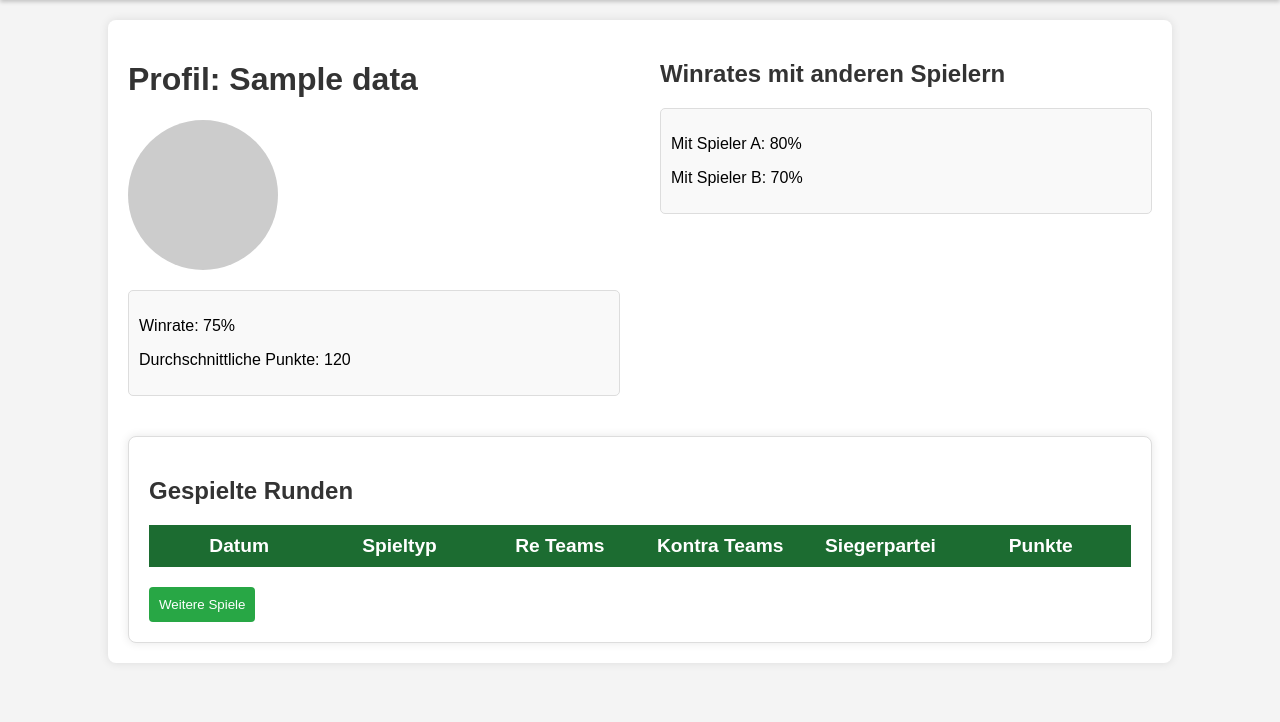
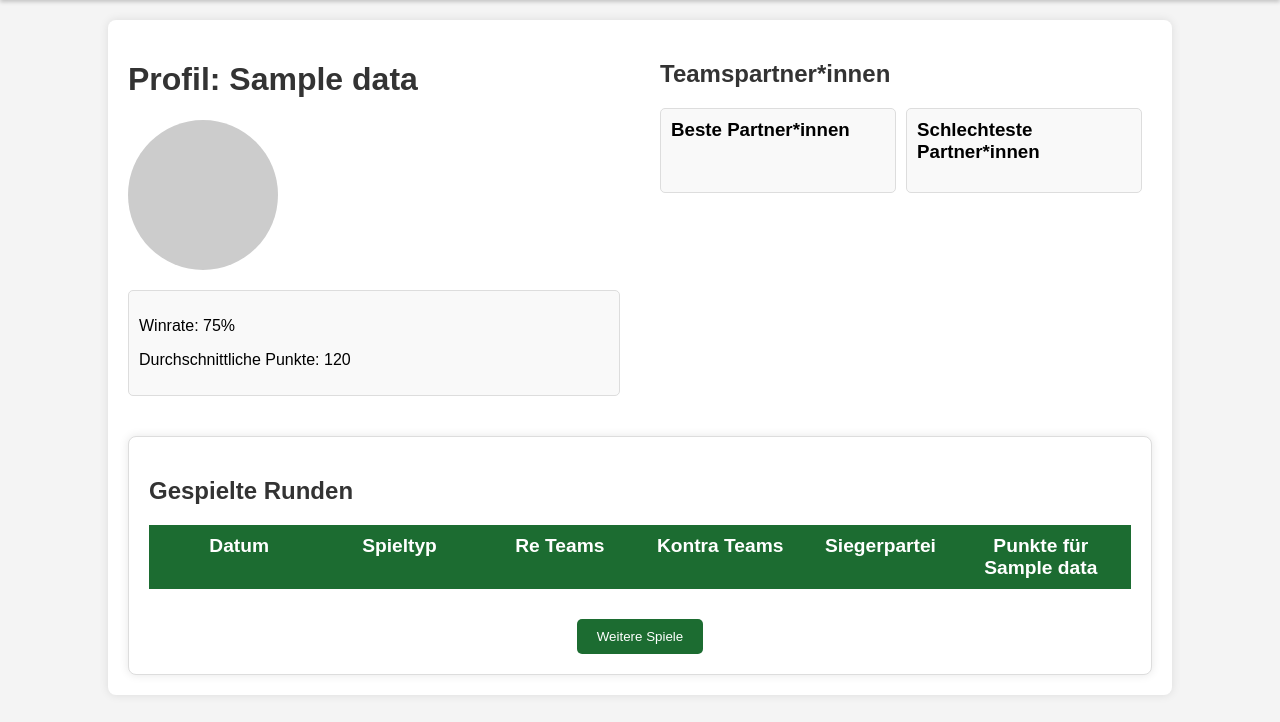
Before and after one commit to Pht27/kodo, a Flask app: template templates/specific_player.html in a window 1280 px wide. Shown: the part 78-800 px from the top of the page. Run offline with Flask 3, Linux system fonts and the light colour scheme; the template is opened without the code that fills it: most values are stand-ins (such as "Sample title", 1, 10 or a date in 2020); data that the repository does not hold is empty.

Commit message:
beste schlechteste teampartner

```diff
--- a/flask_app.py
+++ b/flask_app.py
@@ -106,10 +106,12 @@ def add_game():
 def get_overview_stats():
     return jsonify(total_points_per_player().to_dict(orient='records'))
 
+# get time series of points per player
 @app.route('/api/stats/ts', methods=['GET'])
 def time_series_stats():
     return jsonify(total_points_per_player_time_series().to_dict(orient='records'))
 
+# get winrates of teams
 @app.route('/api/stats/wr_teams', methods=['GET'])
 def winrate_team_stats():
     data = winrates_of_teams().to_dict(orient='split')
@@ -120,16 +122,27 @@ def winrate_team_stats():
                 entry[i] = None
     return jsonify(data)
 
+# get match history stats
 @app.route('/api/stats/match_history', methods=['GET'])
 def get_match_history_stats():
     data = get_match_history_infos().to_dict(orient='split')
     return jsonify(data)
 
+# get match history for specific player
 @app.route('/api/stats/match_history/<int:player_id>', methods=['GET'])
 def get_match_history_stats_for_player(player_id):
     data = get_match_history_infos(specific_player_id=player_id).to_dict(orient='split')
     return jsonify(data)
 
+# get stats for specific player
+@app.route('/api/stats/wr_teams/<int:player_id>', methods=['GET'])
+def get_wr_teams_stats_for_player(player_id):
+    data = calc_team_wr_for_player(specific_player_id=player_id)
+    data = data[data['player_id_x'] != data['player_id_y']]
+    data = data.fillna('None').to_dict(orient='records')
+    return jsonify(data)
+
+
 
 if __name__ == '__main__':
     app.run(debug=True)
--- a/static/css/players.css
+++ b/static/css/players.css
@@ -26,7 +26,7 @@ ul {
     padding: 0;
 }
 
-li {
+.player-container {
     display: flex;
     justify-content: space-between;
     align-items: center;
@@ -38,7 +38,7 @@ li {
     transition: background-color 0.3s ease;
 }
 
-li:hover {
+.player-container:hover {
     background-color: #f0f0f0;
     /* Highlight on hover */
 }
--- a/static/css/specific_player.css
+++ b/static/css/specific_player.css
@@ -47,16 +47,24 @@
     margin-left: 20px;
 }
 
-.winrates-with-players {
+.teammates-container {
+    display: flex;
+    justify-content: space-between;
+}
+
+.best-teammates,
+.worst-teammates {
+    flex: 1;
+    margin-right: 10px;
     background-color: #f9f9f9;
     padding: 10px;
     border: 1px solid #ddd;
     border-radius: 5px;
-    margin-bottom: 20px;
 }
 
-.winrate-item {
-    margin-bottom: 5px;
+.best-teammates h3,
+.worst-teammates h3 {
+    margin-top: 0;
 }
 
 /* Match History Section */
@@ -195,42 +161,34 @@
 
 .player-name {
     display: block;
-    /* Ensure space between player names */
-}
-
-/* Match Styles */
-.match {
-    display: flex;
-    justify-content: space-between;
-    padding: 10px;
-    margin-bottom: 10px;
-    background-color: #fff;
-    border: 1px solid #ddd;
-    border-radius: 5px;
-    cursor: pointer;
-    transition: background-color 0.3s ease;
-}
-
-.match-column {
-    flex: 1;
-    text-align: center;
-    display: flex;
-    align-items: center;
-    justify-content: center;
-}
-
-.match:hover {
-    background-color: #f0f0f0;
 }
 
 /* Styles for won matches */
 .match.won {
     background-color: #b3ffb36b;
-    /* Light green */
 }
 
 /* Styles for lost matches */
 .match.lost {
     background-color: #ffb3b37f;
-    /* Light red */
 }
+
+/* Load More Button */
+#pagination {
+    text-align: center;
+    margin-top: 20px;
+}
+
+#loadMoreBtn {
+    background-color: #1c6c31;
+    color: #fff;
+    border: none;
+    padding: 10px 20px;
+    cursor: pointer;
+    transition: background-color 0.3s ease;
+    border-radius: 5px;
+}
+
+#loadMoreBtn:hover {
+    background-color: #145021;
+}
--- a/static/js/players.js
+++ b/static/js/players.js
@@ -10,6 +10,7 @@ document.addEventListener('DOMContentLoaded', function () {
                 playerList.innerHTML = '';
                 data.forEach(player => {
                     const li = document.createElement('li');
+                    li.classList.add('player-container')
                     li.innerHTML = `${player.name} <span class="delete-player" data-id="${player.player_id}">🗑️</span>`;
                     li.addEventListener('click', function () {
                         window.location.href = `/player/${player.player_id}`;
--- a/static/js/specific_player.js
+++ b/static/js/specific_player.js
@@ -1,5 +1,6 @@
 function showMatchHistory(playerID) {
     let roundData = [];
+    let teamData = [];
 
     // Runden laden
     function loadRounds() {
@@ -11,7 +12,21 @@ function showMatchHistory(playerID) {
             });
     }
 
+    // Runden laden
+    function loadTeamWinRates() {
+        fetch(`/api/stats/wr_teams/${playerID}`)
+            .then(response => response.json())
+            .then(data => {
+                console.log(data.data)
+                teamData = data; // Accessing the data array from the fetched data
+                displayTeammates(teamData) // Load initial matches after fetching the data
+            });
+    }
+
     loadRounds();
+    loadTeamWinRates();
+
+    console.log(teamData)
 
     const matchContainer = document.getElementById('matchContainer');
     const loadMoreBtn = document.getElementById('loadMoreBtn');
@@ -95,6 +110,36 @@ function showMatchHistory(playerID) {
         }
     }
 
+    function displayTeammates() {
+        // Filter teammates and sort by winrate
+        console.log(teamData)
+        const teammates = teamData.filter(d => d.winrate !== 'None');
+        teammates.sort((a, b) => b.winrate - a.winrate);
+        console.log(teammates)
+
+        // Get top 3 and bottom 3 teammates
+        const bestTeammates = teammates.slice(0, 5);
+        const worstTeammates = teammates.slice(-5).reverse();
+
+        // Display best teammates
+        const bestList = document.getElementById('bestTeammates');
+        bestList.innerHTML = '';
+        bestTeammates.forEach(teammate => {
+            const listItem = document.createElement('li');
+            listItem.textContent = `${teammate.name_y}: ${teammate.winrate}%`;
+            bestList.appendChild(listItem);
+        });
+
+        // Display worst teammates
+        const worstList = document.getElementById('worstTeammates');
+        worstList.innerHTML = '';
+        worstTeammates.forEach(teammate => {
+            const listItem = document.createElement('li');
+            listItem.textContent = `${teammate.name_y}: ${teammate.winrate}%`;
+            worstList.appendChild(listItem);
+        });
+    }
+
     // Function to handle clicking on match containers
     function openMatchPage(matchId) {
         console.log('Clicked on match with ID:', matchId);
@@ -105,6 +150,8 @@ function showMatchHistory(playerID) {
     loadMoreBtn.addEventListener('click', displayMatches);
 }
 
+
+
 document.addEventListener('DOMContentLoaded', function () {
     const playerContainer = document.querySelector('.match-history-container');
     const playerID = playerContainer.getAttribute('data-player-id');
--- a/templates/specific_player.html
+++ b/templates/specific_player.html
@@ -26,16 +26,16 @@
 
     <!-- Right Section: Player Stats and Winrates -->
     <div class="player-stats-winrates">
-        <!-- Dummy Data for Player Winrates with Other Players -->
-        <h2>Winrates mit anderen Spielern</h2>
-        <div class="winrates-with-players">
-            <div class="winrate-item">
-                <p>Mit Spieler A: 80%</p>
+        <h2>Teamspartner*innen</h2>
+        <div class="teammates-container">
+            <div class="best-teammates">
+                <h3>Beste Partner*innen</h3>
+                <ul id="bestTeammates"></ul>
             </div>
-            <div class="winrate-item">
-                <p>Mit Spieler B: 70%</p>
+            <div class="worst-teammates">
+                <h3>Schlechteste Partner*innen</h3>
+                <ul id="worstTeammates"></ul>
             </div>
-            <!-- Add more winrate items as needed -->
         </div>
     </div>
 </div>
@@ -51,7 +51,7 @@
         <div class="match-column-header">Re Teams</div>
         <div class="match-column-header">Kontra Teams</div>
         <div class="match-column-header">Siegerpartei</div>
-        <div class="match-column-header">Punkte</div>
+        <div class="match-column-header">Punkte für {{data.player_name}}</div>
     </div>
 
     <!-- Match Container -->
```
Also changed, not shown: other parts of static/css/specific_player.css (+1 -43 lines), python_scripts/statistics.py (+105 -3 lines).
